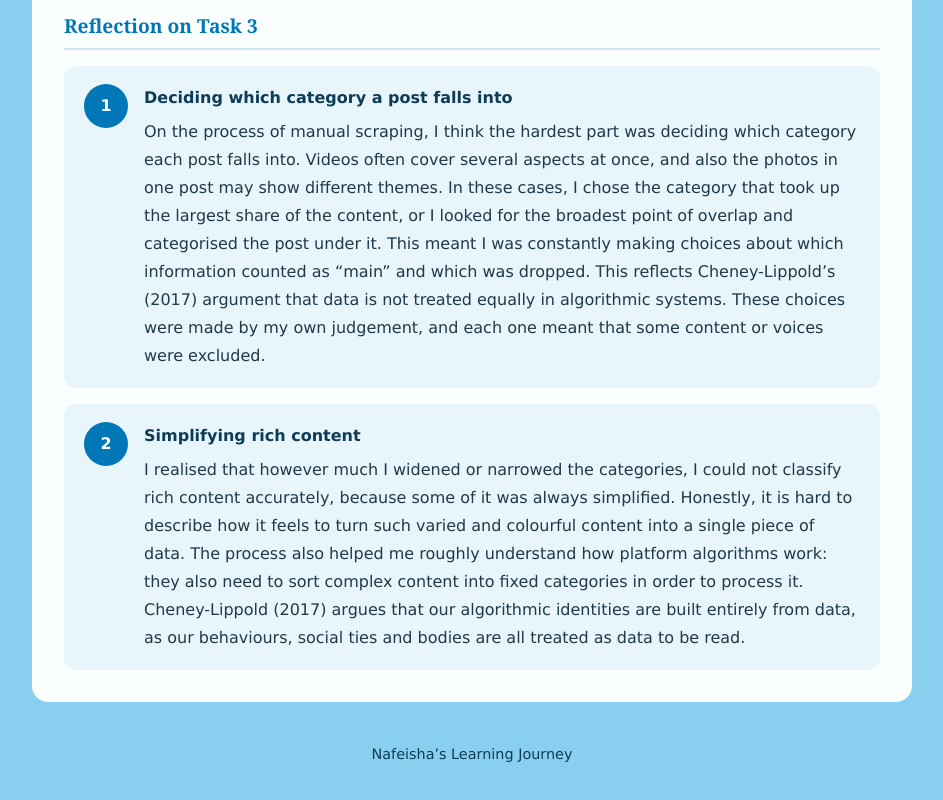
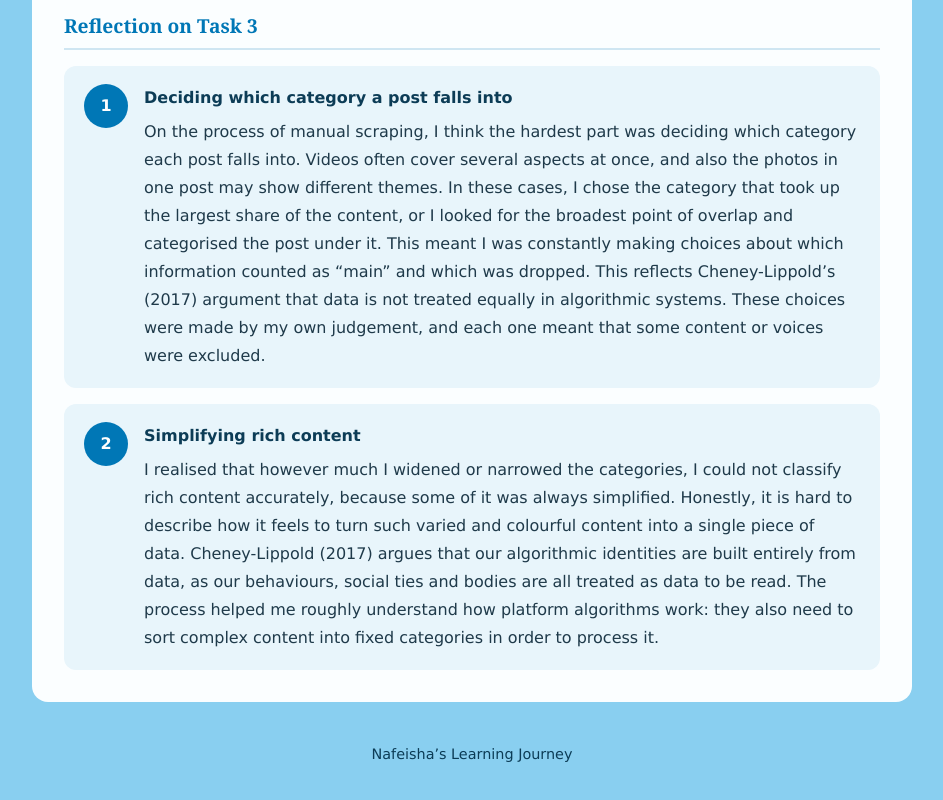
Before and after one commit to Nafeisha-code/mywebsite, a plain HTML site: page index.html in a window 1280 px wide. Shown: the part 6803-7603 px from the top of the page, without its empty margins (308-1251 px from the left). Drawn offline with Linux system fonts and the light colour scheme.

Commit message:
Add files via upload

```diff
--- a/index.html
+++ b/index.html
@@ -226,7 +226,7 @@
               <span class="step-num">2</span>
               <div>
                 <p class="step-title">Simplifying rich content</p>
-                <p>I realised that however much I widened or narrowed the categories, I could not classify rich content accurately, because some of it was always simplified. Honestly, it is hard to describe how it feels to turn such varied and colourful content into a single piece of data. The process also helped me roughly understand how platform algorithms work: they also need to sort complex content into fixed categories in order to process it. Cheney-Lippold (2017) argues that our algorithmic identities are built entirely from data, as our behaviours, social ties and bodies are all treated as data to be read.</p>
+                <p>I realised that however much I widened or narrowed the categories, I could not classify rich content accurately, because some of it was always simplified. Honestly, it is hard to describe how it feels to turn such varied and colourful content into a single piece of data. Cheney-Lippold (2017) argues that our algorithmic identities are built entirely from data, as our behaviours, social ties and bodies are all treated as data to be read. The process helped me roughly understand how platform algorithms work: they also need to sort complex content into fixed categories in order to process it. </p>
               </div>
             </li>
           </ol>
```
